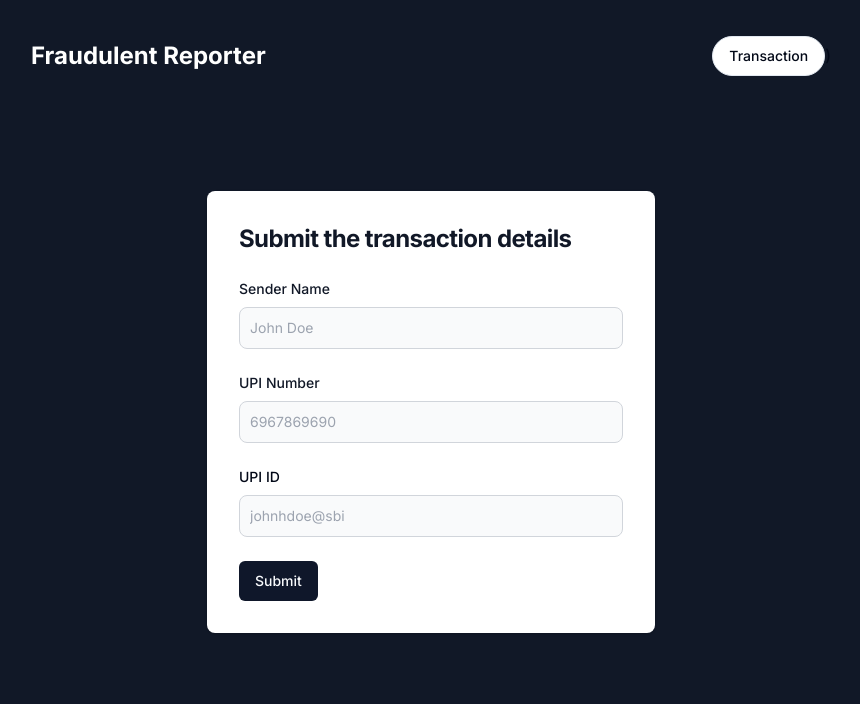
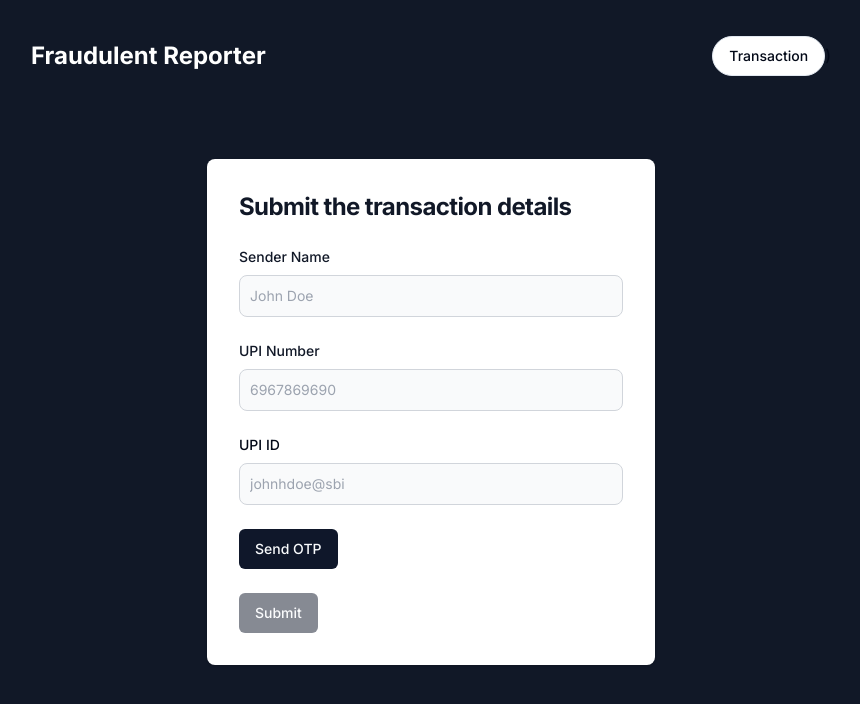
Before and after one commit to mehraankush/gigskyfrontend, a Next.js app: page /transaction in a window 1280 px wide. Shown: the top 704 px of the page, without its empty margins (209-1069 px from the left). Built offline with nearby package versions, Linux system fonts and the light colour scheme.

Commit message:
added opt featured

```diff
--- a/app/transaction/page.tsx
+++ b/app/transaction/page.tsx
@@ -8,10 +8,16 @@ const Page = () => {
   const [senderName, setSenderName] = useState('')
   const [upiNumber, SetUpiNumber] = useState('')
   const [upiId, setUpiId] = useState('')
+  const [otp, setOtp] = useState('');
+  const [enteredOtp, setEnteredOtp] = useState('')
 
   const handleSunmit = async (e: any) => {
     e.preventDefault();
     try {
+      if(!otp){
+        toast.error("Enter Otp")
+      } else{
+        if(otp && otp == enteredOtp){
         const data = {
           senderName: senderName,
           UPI_number: upiNumber,
@@ -21,9 +27,35 @@ const Page = () => {
         console.log(res)
         if (res?.data?.success) {
           toast.success(res?.data?.message);
+          setOtp('')
+        }
+    } else {
+      toast.error("Incorrect OTP")
+
+    }
   }
     } catch (err) {
       console.log('Error in Transaction', err)
+    }
+  }
+
+  const handleOtp = (e:any) =>{
+    e.preventDefault();
+    try{
+      const digits = '0123456789';
+      let otp= "";
+      for (let i = 0; i < 6; i++) {
+        const randomIndex = Math.floor(Math.random() * digits.length);
+        otp += digits.charAt(randomIndex);
+      }
+      setOtp(otp);
+
+      //  console.log(otp);
+       toast.success(`Your OTP is ${otp}, {duration: 10000}`);
+
+    } catch (err) {
+      console.log(err)
+
     }
   }
 
@@ -50,7 +82,17 @@ const Page = () => {
                   <label className="block mb-2 text-sm font-medium dark:text-white">UPI ID</label>
                   <input type="email" name="upiid" onChange={(e) => setUpiId(e.target.value)} placeholder="johnhdoe@sbi" className="bg-gray-50 border border-gray-300 text-gray-900 sm:text-sm rounded-lg focus:ring-primary-600 focus:border-primary-600 block w-full p-2.5" required />
                 </div>
-                <Button onClick={handleSunmit}>Submit</Button>
+                <div className='flex flex-row '>
+                  <div className={`${otp? "": "hidden"}`}>
+                    <label className="block mb-2 text-sm font-medium dark:text-white">Enter Otp</label>
+                    <input type="email" name="upiid" onChange={(e) => setEnteredOtp(e.target.value)} placeholder="- - - - - - " className="bg-gray-50 border border-gray-300 text-gray-900 sm:text-sm rounded-lg focus:ring-primary-600 focus:border-primary-600 block w-full p-2.5" required />
+                  </div>
+                  <Button className={`${otp? "mt-7 mx-3":""}`} onClick={handleOtp}>{otp? "Re-Send OTP":"Send OTP"}</Button>
+                </div>
+                <div>
+                  <Button onClick={handleSunmit} disabled={otp?false:true}>Submit</Button>
+                </div>
+
               </form>
 
             </div>
```
Lines whose indentation alone changed are shown as unchanged.
